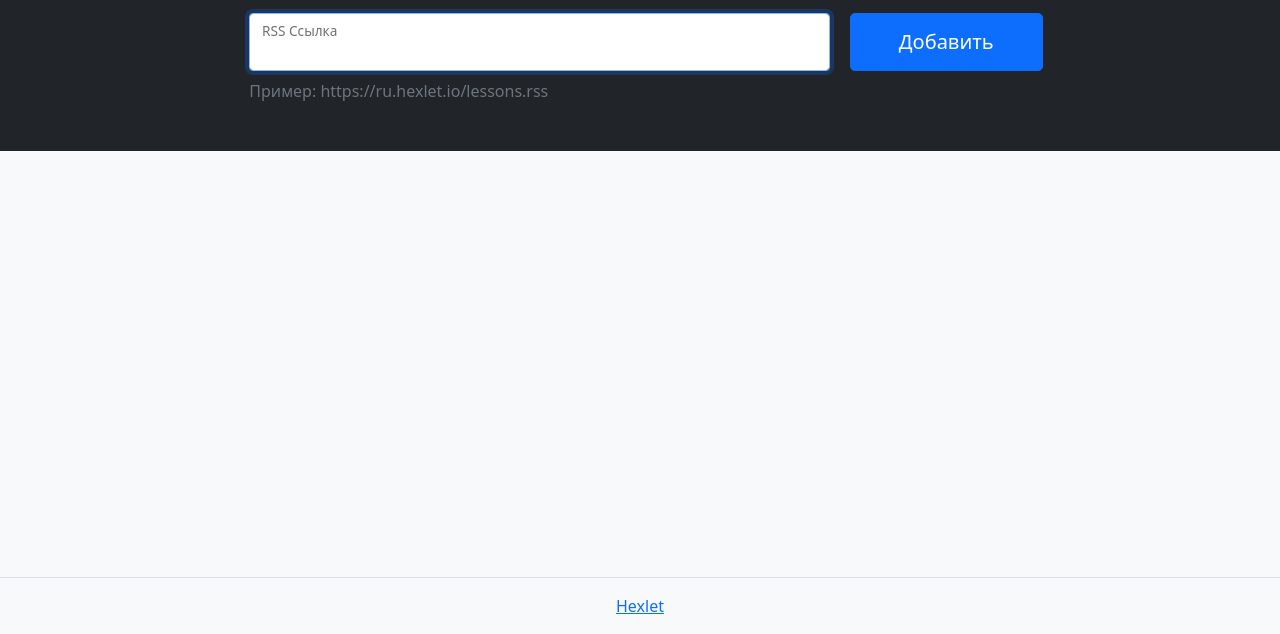
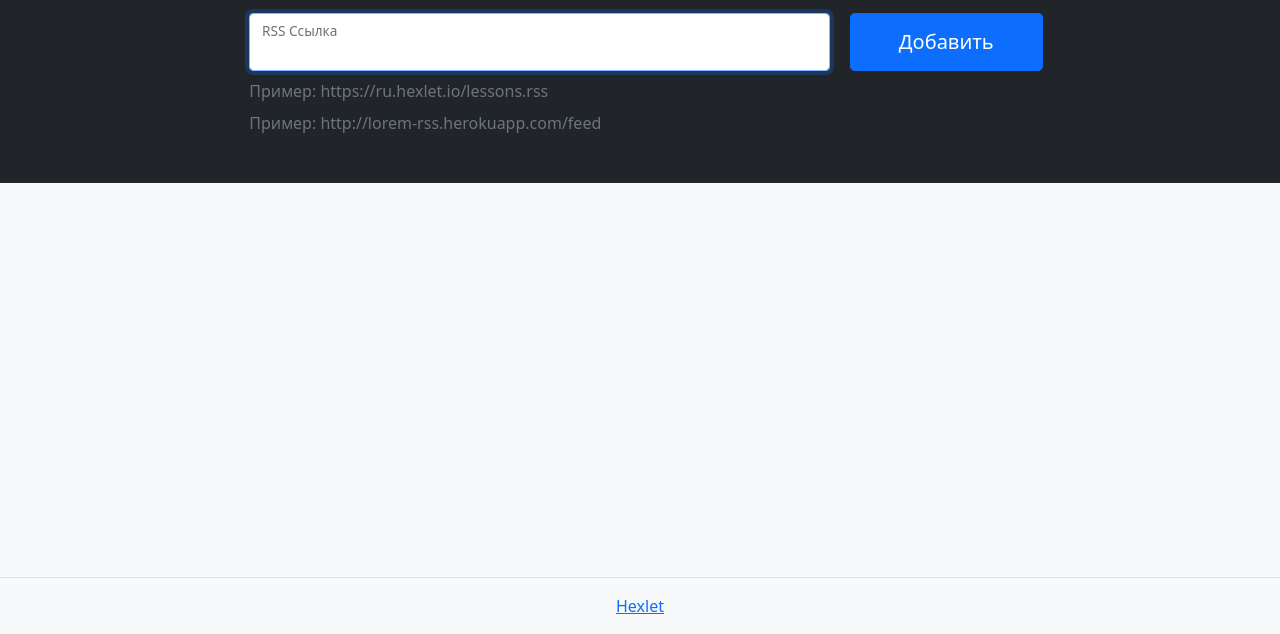
Before and after one commit to khloptsevps/rss-reader, a website built with webpack: page index.html in a window 1280 px wide. Shown: the part 166-800 px from the top of the page. Built offline with nearby package versions, Linux system fonts and the light colour scheme; what on-change would draw is missing.

Commit message:
temporary update for tests

```diff
--- a/index.html
+++ b/index.html
@@ -25,6 +25,7 @@
                         </div>
                     </form>
                     <p class="text-muted mt-2 mb-0">Пример: https://ru.hexlet.io/lessons.rss</p>
+                    <p class="text-muted mt-2 mb-0">Пример: http://lorem-rss.herokuapp.com/feed</p>
                     <p class="feedback m-0 position-absolute small text-danger"></p>
                 </div>
             </div>
```
